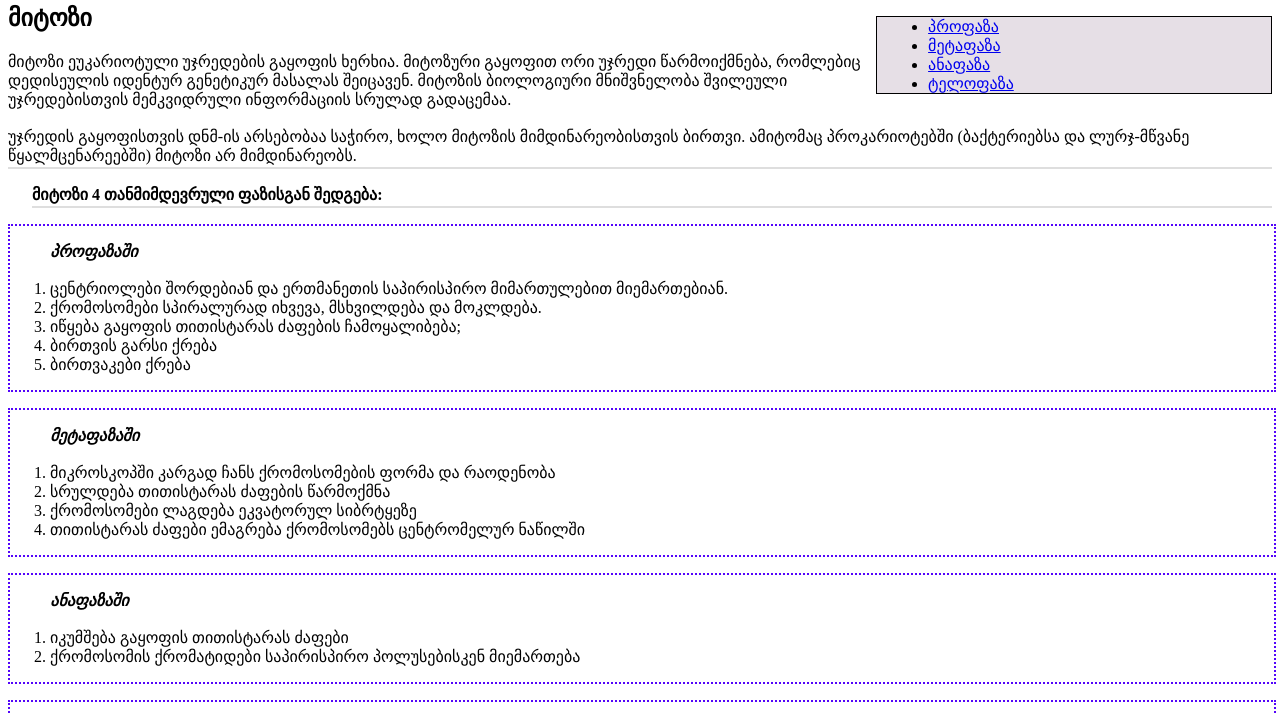
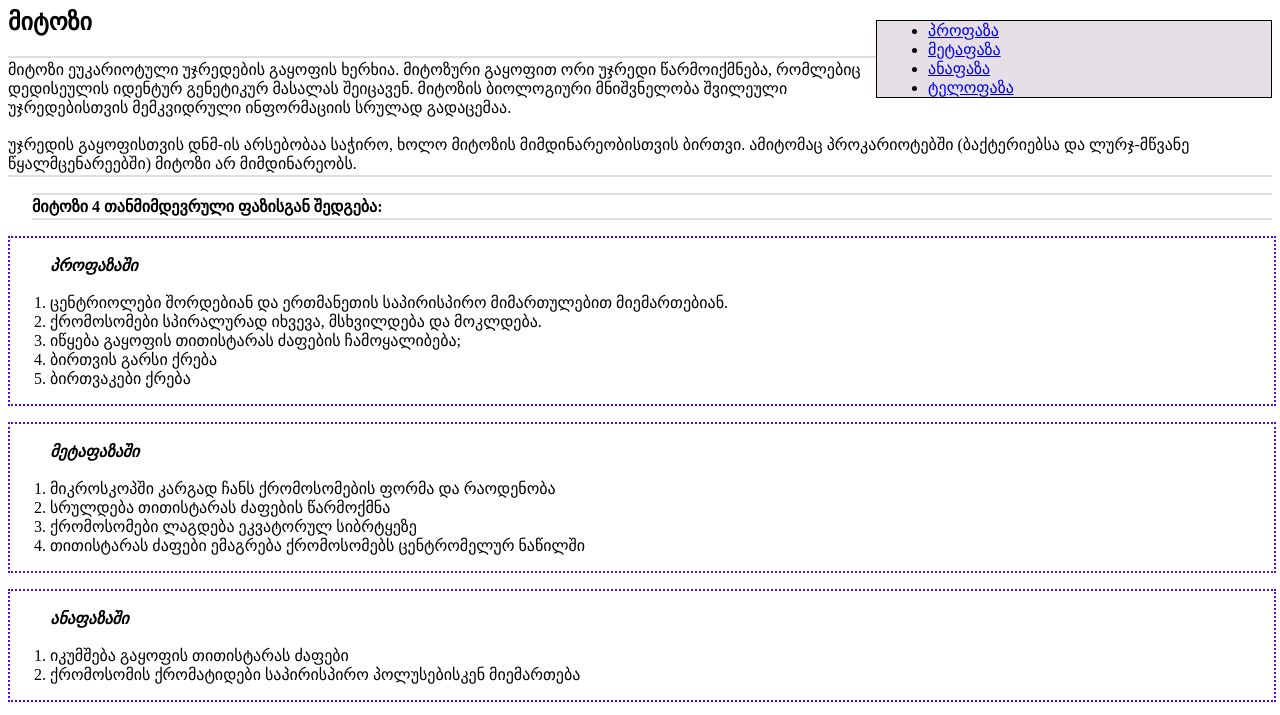
Before and after one commit to BiologyExam11/BiologyExam11.github.io, a plain HTML site: page index.html in a window 1280 px wide. Shown: the part 496-1211 px from the top of the page. Drawn offline with Linux system fonts and the light colour scheme.

Commit message:
Update index.html

```diff
--- a/index.html
+++ b/index.html
@@ -116,8 +116,10 @@
             p {
 
                 border-bottom:2px solid;
+                border-top:2px solid;
                 border-color:rgb(222, 222, 222);
                 padding-bottom:2px;
+                padding-top:2px;
 
 
 
```
